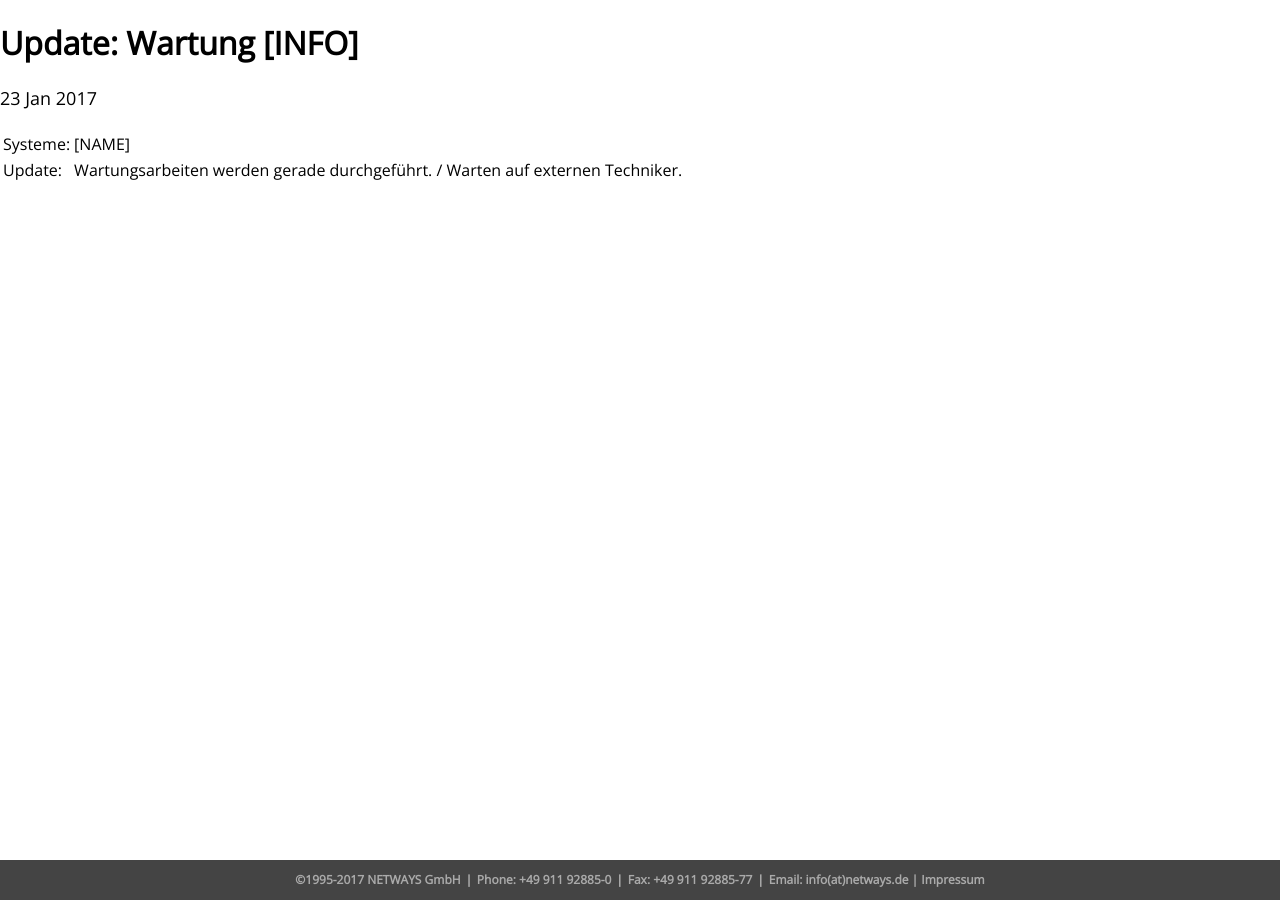
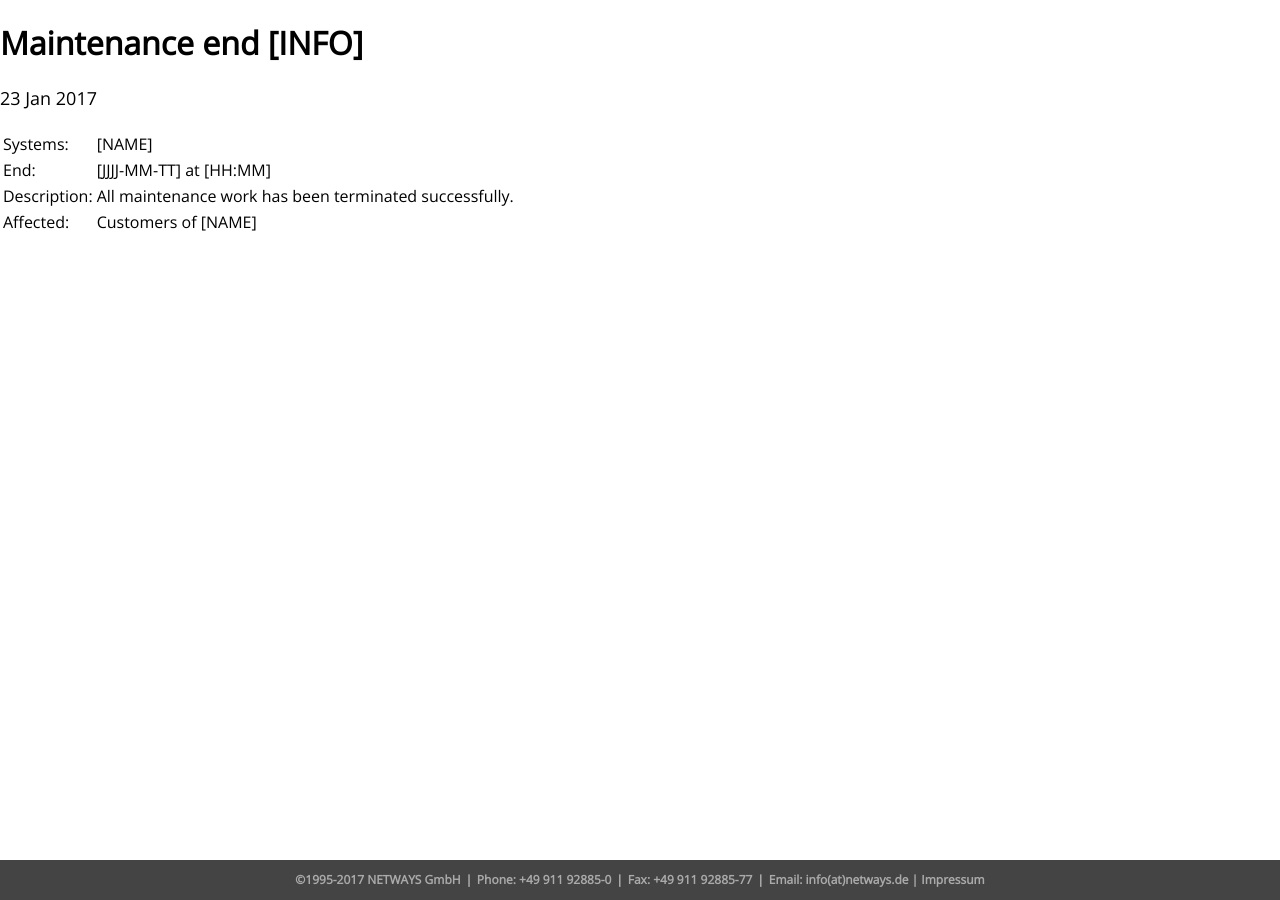
Before and after one commit to Storagegirl/storagegirl.github.io, a Jekyll site: the page built from _posts/2017-01-23-table4.md, in a window 1280 px wide. Built offline with Jekyll 4.4.1, drawn with Linux system fonts in a browser that asks for light colours; nearby versions of some CDN libraries; library files that are not in the unit come from our copies.

Commit message:
Update 2017-01-23-table4.md

```diff
--- a/_posts/2017-01-23-table4.md
+++ b/_posts/2017-01-23-table4.md
@@ -1,12 +1,14 @@
 ---
 layout: post
-title: "Update: Wartung [INFO]"
+title: "Maintenance end [INFO]"
 date: 2017-01-23
-time: "14:50"
-fa: "pencil-square"
+time: "17:00"
+fa: "check-square"
 ---
 
 |                      |                                                                      |
 |----------------------|----------------------------------------------------------------------|
-| Systeme:             | [NAME]                                                               |
-| Update:              | Wartungsarbeiten werden gerade durchgeführt.  / Warten auf externen Techniker. |
+| Systems:             | [NAME]                                                               |
+| End:                 | [JJJJ-MM-TT] at [HH:MM]                                              |
+| Description:         | All maintenance work has been terminated successfully.               |
+| Affected:            | Customers of [NAME]                                                  |
```
